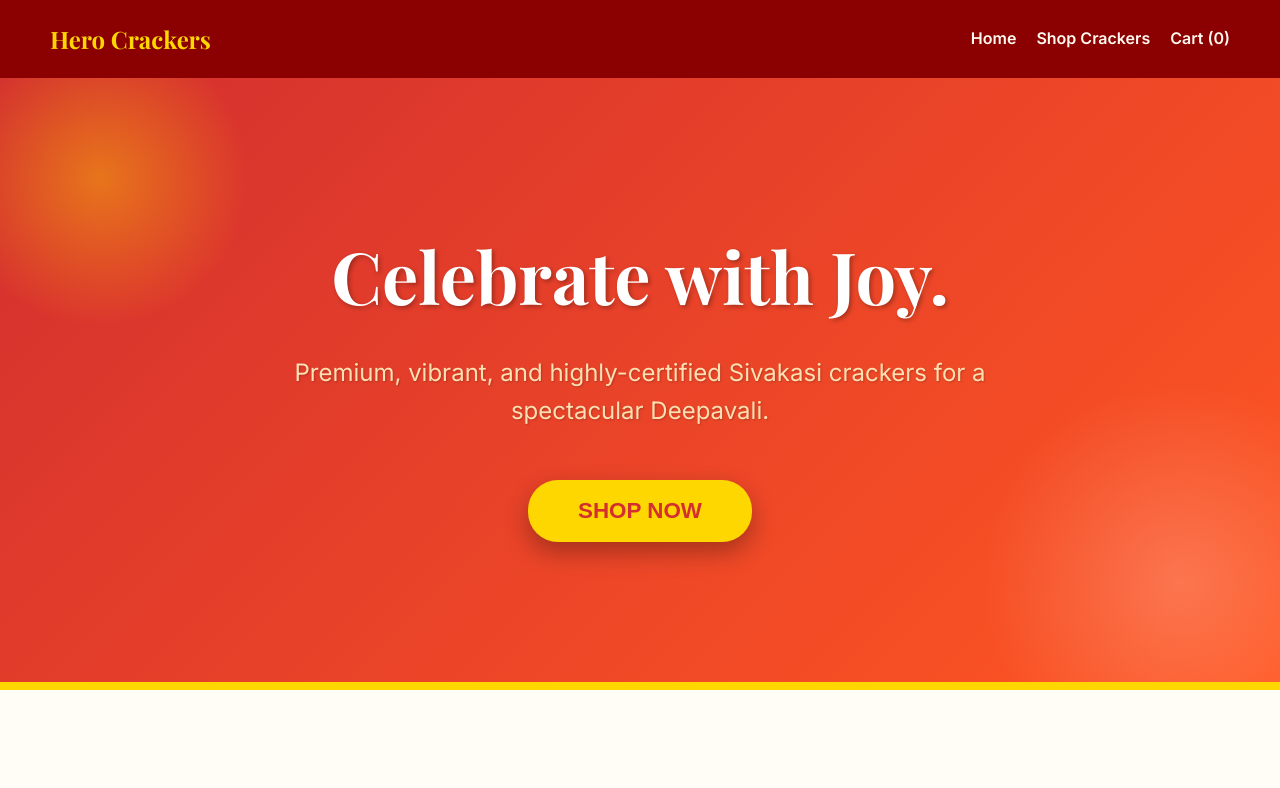
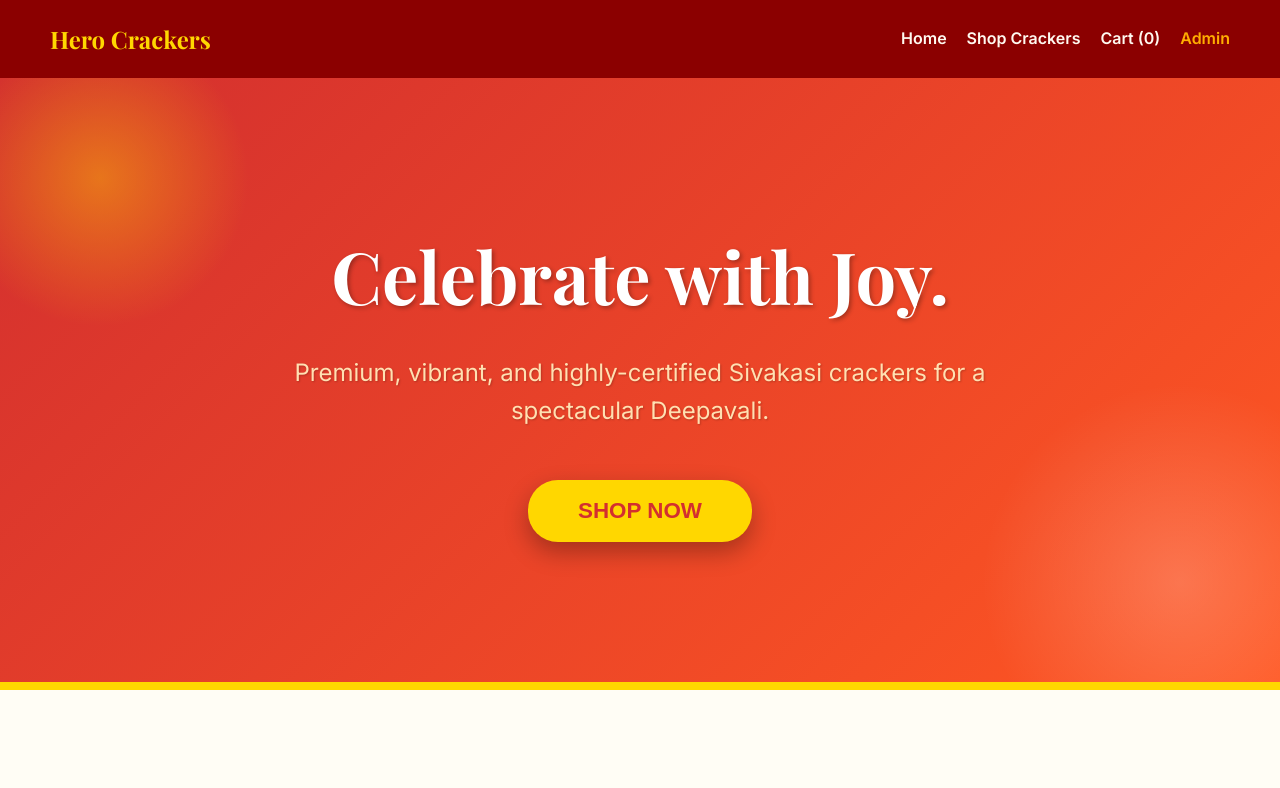
Before and after one commit to arunapla-gif/hero-crackers-shop, a Next.js app: page / in a window 1280 px wide. Shown: the top 788 px of the page. Built offline with nearby package versions, Linux system fonts and the light colour scheme; no server answers; the database is empty; a web font is replaced by a local one.

Commit message:
Add Admin link to global navigation

```diff
--- a/src/app/layout.js
+++ b/src/app/layout.js
@@ -17,7 +17,8 @@ export default function RootLayout({ children }) {
           <nav>
             <a href="/" style={{ marginRight: '20px', fontWeight: 'bold' }}>Home</a>
             <a href="/shop" style={{ marginRight: '20px', fontWeight: 'bold' }}>Shop Crackers</a>
-            <a href="/cart" style={{ fontWeight: 'bold' }}>Cart (0)</a>
+            <a href="/cart" style={{ marginRight: '20px', fontWeight: 'bold' }}>Cart (0)</a>
+            <a href="/admin" style={{ fontWeight: 'bold', color: '#ffae00' }}>Admin</a>
           </nav>
         </header>
         <main>
```
